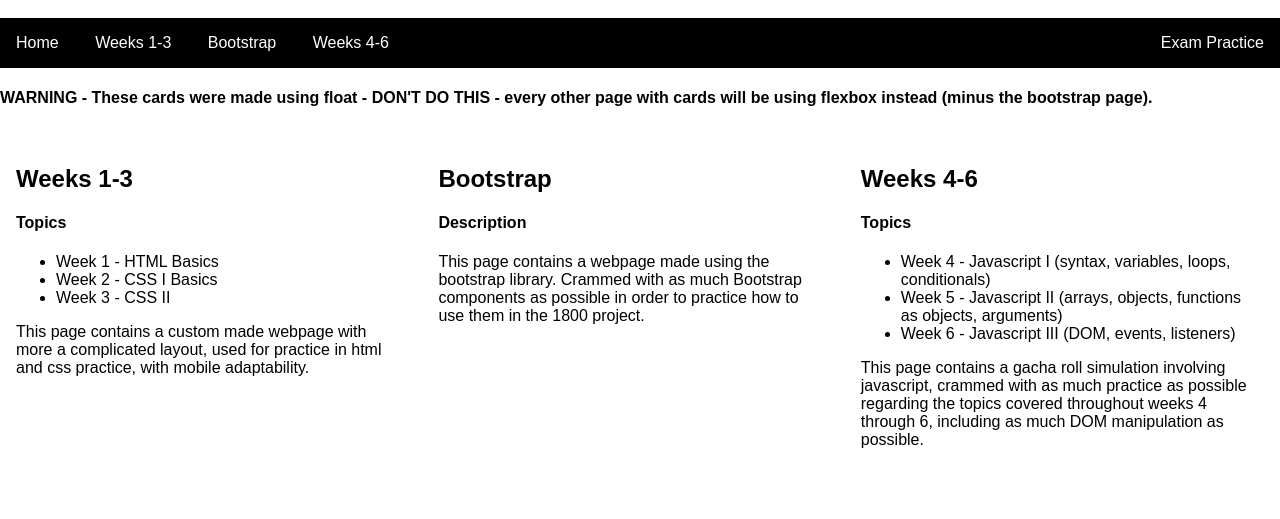
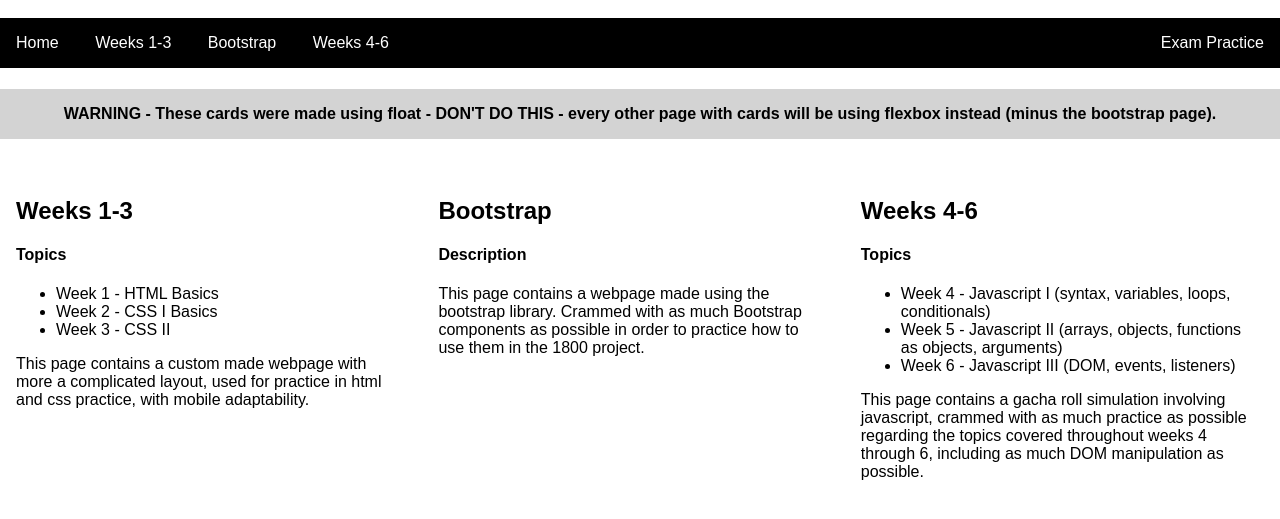
Before and after one commit to jwl0724/Web-Dev-Practice-Site, a plain HTML site: page index.html in a window 1280 px wide. Shown: the part 101-620 px from the top of the page. Drawn offline with nearby package versions, Linux system fonts and the light colour scheme.

Commit message:
made css for warning

```diff
--- a/styles/style.css
+++ b/styles/style.css
@@ -2,6 +2,12 @@
     font-family: Arial, Helvetica, sans-serif;
     margin: 0px;
     padding: 0px;
+}
+
+#main>h4 {
+    text-align: center;
+    background-color: lightgray;
+    padding: 1em;
 }
 
 header {
```
